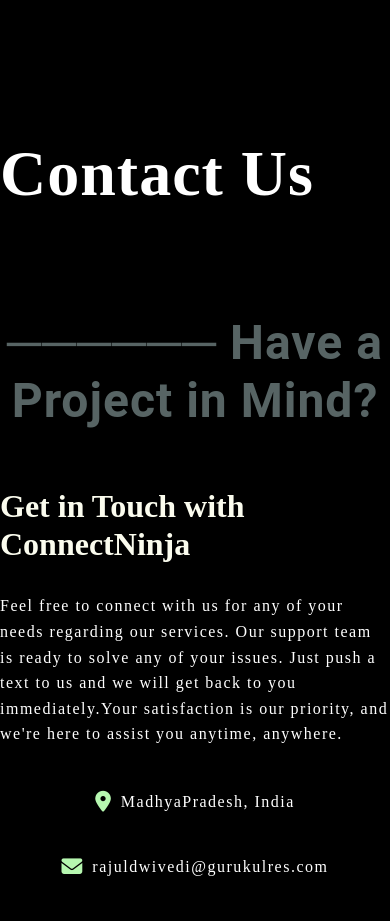
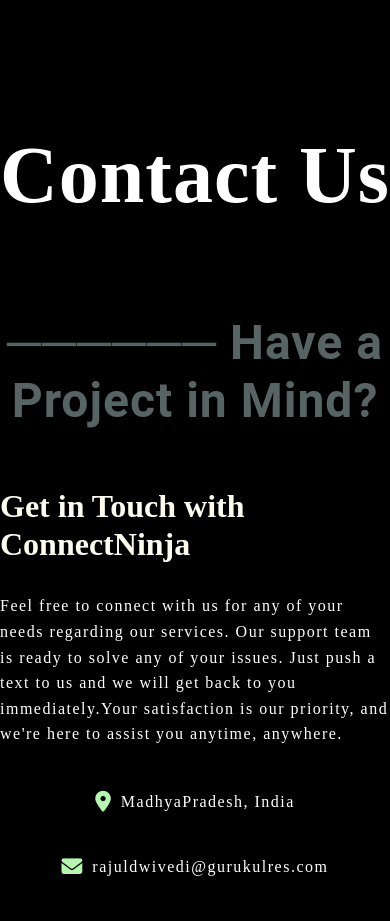
Before and after one commit to Mourya-2602/ConnectNinja_frontend, a React (Create React App) app: page / in a window 390 px wide. Shown: the part 6940-7861 px from the top of the page. Built offline with nearby package versions, Linux system fonts and the light colour scheme.

Commit message:
updated for mobile view

```diff
--- a/src/styles/Responsive.css
+++ b/src/styles/Responsive.css
@@ -10,7 +10,7 @@
     font-weight: 700 !important;
   }
   .contact-hero h1 {
-    font-size: 4.0rem !important;
+    font-size: 5.0rem !important;
     letter-spacing: 1px !important;
   }
 }
```
